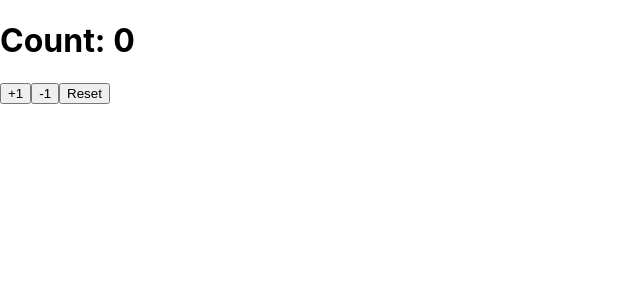
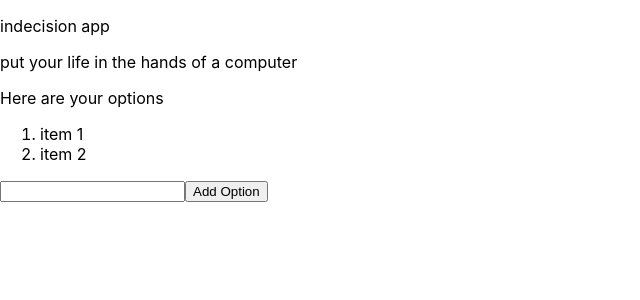
Before and after one commit to akanshamore/firstapp, a React (Create React App) app: page / in a window 1280 px wide. Shown: the top 300 px of the page, without its empty margins (0-640 px from the left). Built offline with nearby package versions, Linux system fonts and the light colour scheme.

Commit message:
Forms and Event Handlers

```diff
--- a/src/App.js
+++ b/src/App.js
@@ -1,33 +1,23 @@
 import userEvent from '@testing-library/user-event';
 import React from 'react';
 //render new p tag if options.length > 0 "here are your options" "no options"
-const App = () => {
 
 
-  let count = 0;
-  const addOne = () =>{
-    console.log('addOne');
-
-  };
-    const minusOne = () =>{
-
-      console.log('minusOne');
-    };
-  const resetNum =() =>{
-
-    console.log('resetNum');
-  };
-  const template = (
-    <div>
-     <h1>Count: {count}</h1>
-      <button onClick= {addOne}>+1</button>
-      <button onClick = {minusOne}>-1</button>
-      <button onClick = {resetNum}>Reset</button>
-    </div >
+const App=()=> {
+const onformSubmit= (e)=>{
+e.preventDefault();
+console.log('form submitted');
+};
+const user = {
 
 
 
-  );
+title: "indecision app",
+subtitle: "put your life in the hands of a computer",
+options: "Here are your options"
+
+
+};
 
 
 
@@ -36,14 +26,28 @@ const App = () => {
   return (
 
     <div>
+<p>{user.title}</p>
+<p>{user.subtitle}</p>
+<p>{user.options}</p>
+<ol>
 
- {template}
+  <li>item 1 </li>
+  <li>item 2</li>
+</ol>
+<form onSubmit = {onformSubmit}>
+<input type = "text" name = "options"/>
+
+<button>Add Option</button>
+
+
+</form>
+
+
 
 
     </div>
   )
+  };
 
 
-}
-
 export default App;
```
Also changed, not shown: 1 other file (tests, documents, lock files or other folders).
